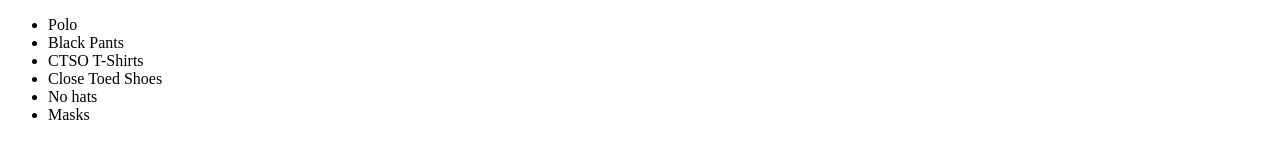
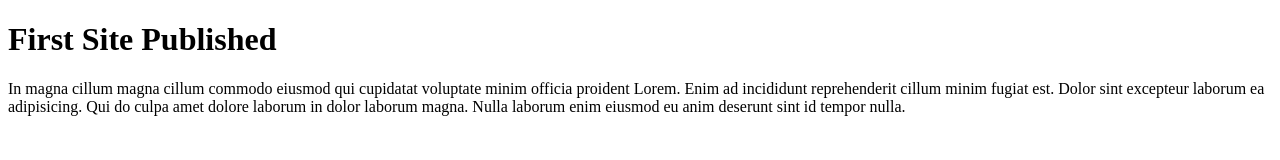
Before and after one commit to aisurump4/GitPages-Test, a plain HTML site: page index.html in a window 1280 px wide. Drawn offline with Linux system fonts and the light colour scheme.

Commit message:
Added html file and header

```diff
--- a/index.html
+++ b/index.html
@@ -10,20 +10,12 @@
     <meta property="og.title" content="">
     <meta property="og.description" content="">
 
-    <title>Meta Project</title>
+    <title>Boiler Plate</title>
 </head>
 <body>
 
-    <ul>
-        <li>Polo</li>
-        <li>Black Pants</li>
-        <li>CTSO T-Shirts</li>
-        <li>Close Toed Shoes</li>
-        <li>No hats</li>
-        <li>Masks</li>
+    <h1>First Site Published</h1>
 
-    </ul>
-
-
+    <p>In magna cillum magna cillum commodo eiusmod qui cupidatat voluptate minim officia proident Lorem. Enim ad incididunt reprehenderit cillum minim fugiat est. Dolor sint excepteur laborum ea adipisicing. Qui do culpa amet dolore laborum in dolor laborum magna. Nulla laborum enim eiusmod eu anim deserunt sint id tempor nulla.</p>
 
 </body>
```
